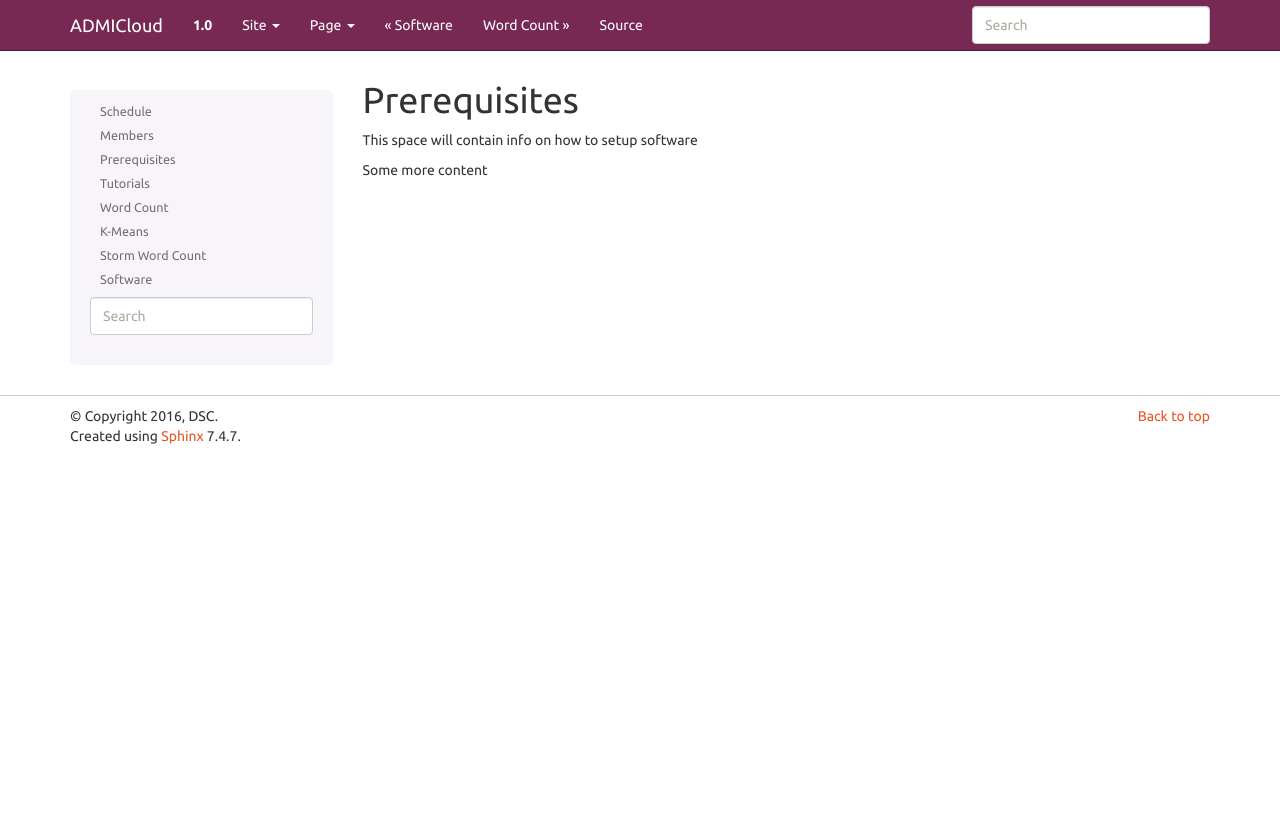
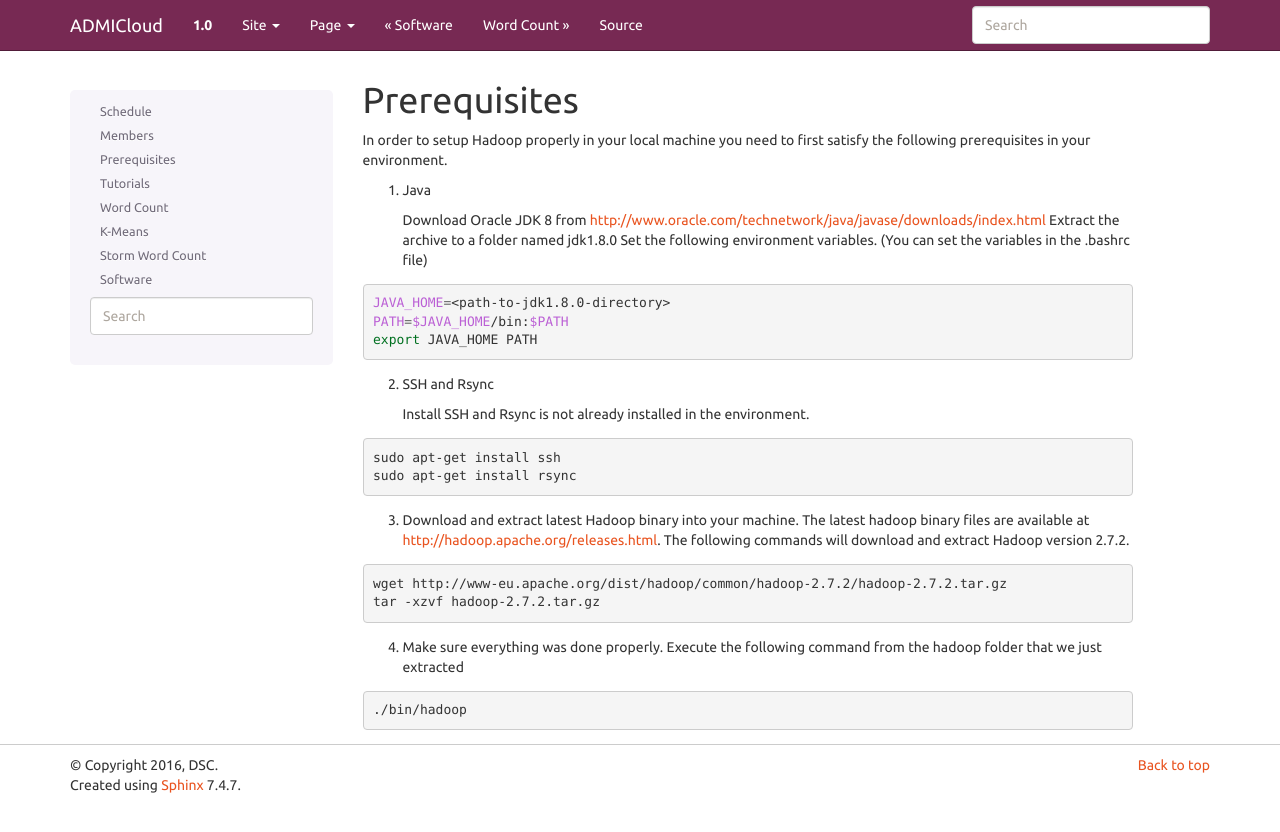
Before and after one commit to wigginst/www-1, a Sphinx documentation site: the page built from docs/source/prerequisites.rst, in a window 1280 px wide. Shown: the top 832 px of the page. Built offline with Sphinx 7.4.7, drawn with Linux system fonts in a browser that asks for light colours.

Commit message:
adding prerequisites

```diff
--- a/docs/source/prerequisites.rst
+++ b/docs/source/prerequisites.rst
@@ -1,6 +1,40 @@
 Prerequisites
 =============
+In order to setup Hadoop properly in your local machine you need to first satisfy the following prerequisites in your environment.
 
-This space will contain info on how to setup software
+1. Java
 
-Some more content
+   Download Oracle JDK 8 from http://www.oracle.com/technetwork/java/javase/downloads/index.html
+   Extract the archive to a folder named jdk1.8.0
+   Set the following environment variables. (You can set the variables in the .bashrc file)
+
+.. code-block:: bash
+
+    JAVA_HOME=<path-to-jdk1.8.0-directory>
+    PATH=$JAVA_HOME/bin:$PATH
+    export JAVA_HOME PATH
+
+
+2.  SSH and Rsync
+
+    Install SSH and Rsync is not already installed in the environment.
+
+.. code-block:: bash
+
+    sudo apt-get install ssh
+    sudo apt-get install rsync
+
+
+3. Download and extract latest Hadoop binary into your machine. The latest hadoop binary files are available at http://hadoop.apache.org/releases.html. The following commands will download and extract Hadoop version 2.7.2.
+
+.. code-block:: bash
+
+    wget http://www-eu.apache.org/dist/hadoop/common/hadoop-2.7.2/hadoop-2.7.2.tar.gz
+    tar -xzvf hadoop-2.7.2.tar.gz
+
+
+4. Make sure everything was done properly. Execute the following command from the hadoop folder that we just extracted
+
+.. code-block:: bash
+
+    ./bin/hadoop
```
